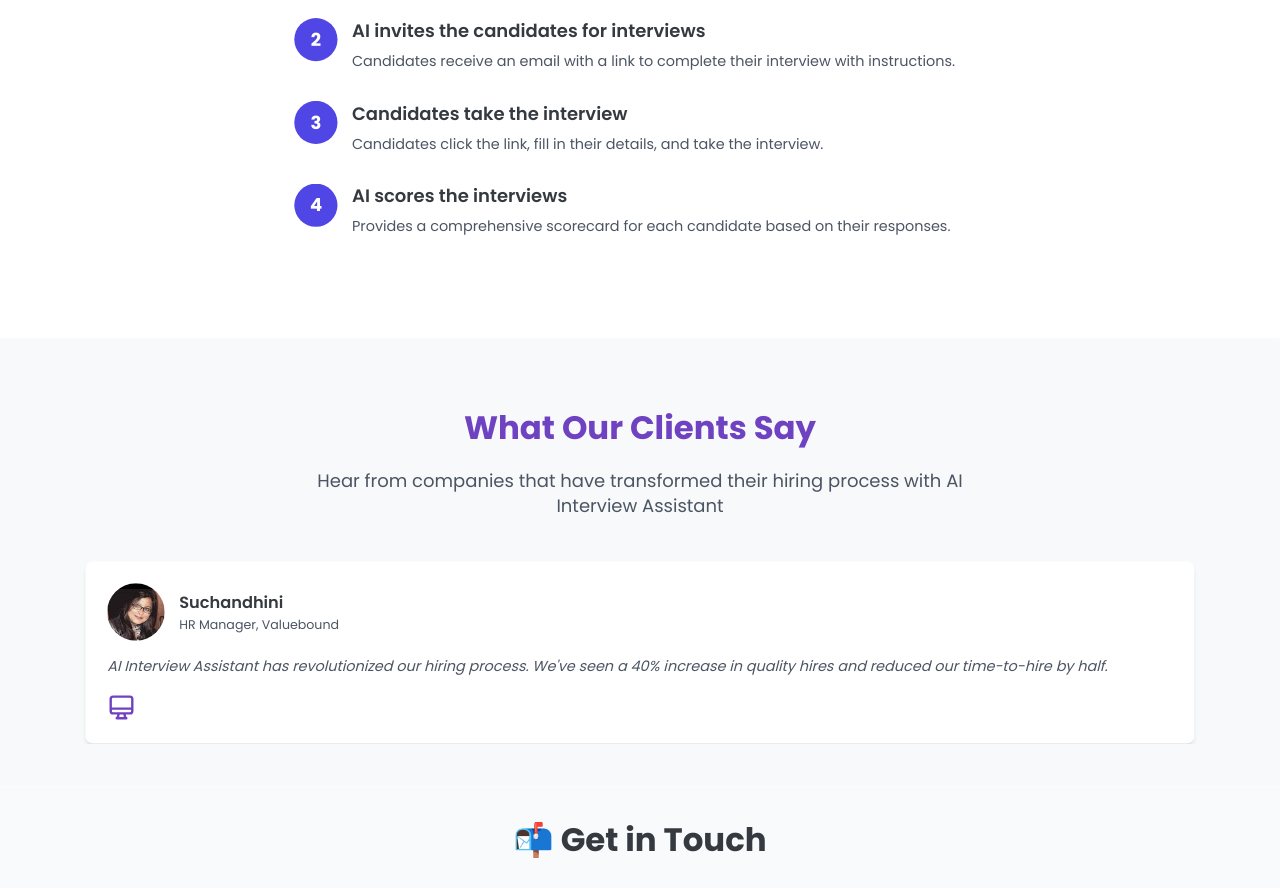
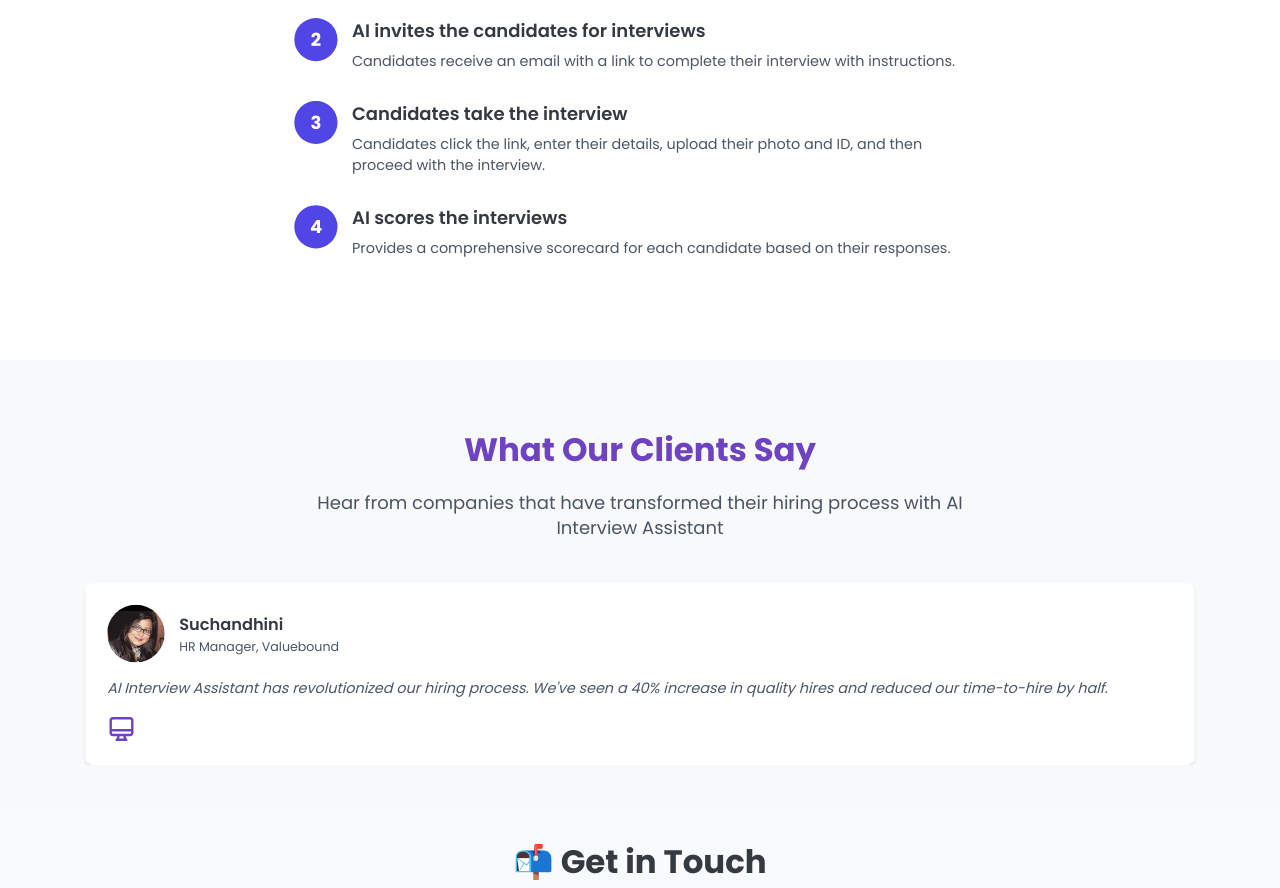
Before and after one commit to yuvraj-valuebound/InterviewBot-Home, a React (Vite) app: page / in a window 1280 px wide. Shown: the part 2340-3228 px from the top of the page. Built offline with nearby package versions, Linux system fonts and the light colour scheme.

Commit message:
fix : working step copy

```diff
--- a/src/components/HowItWorks.jsx
+++ b/src/components/HowItWorks.jsx
@@ -15,7 +15,7 @@ const steps = [
   {
     title: "Candidates take the interview",
     description:
-      "Candidates click the link, fill in their details, and take the interview.",
+      "Candidates click the link, enter their details, upload their photo and ID, and then proceed with the interview.",
   },
   {
     title: "AI scores the interviews",
```
